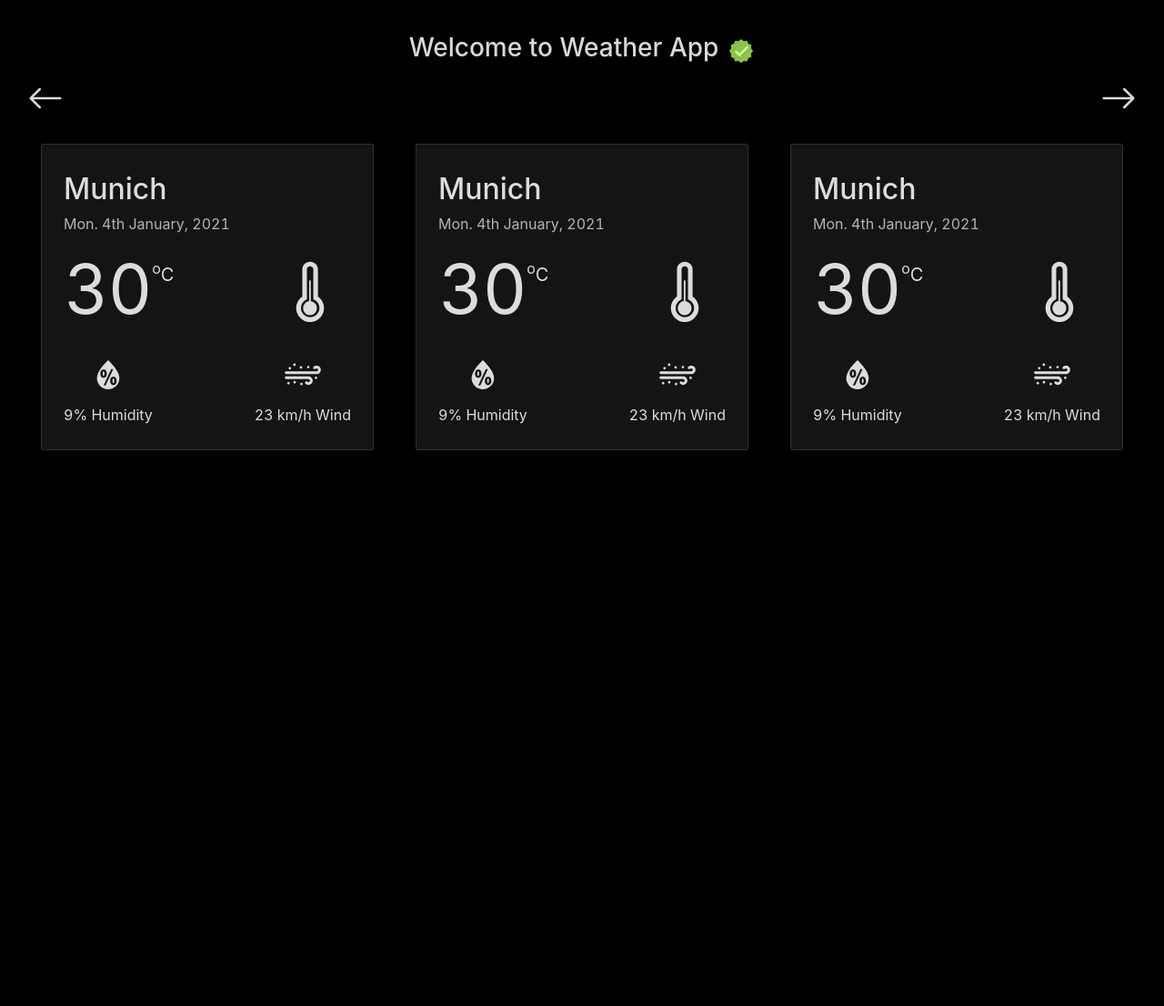
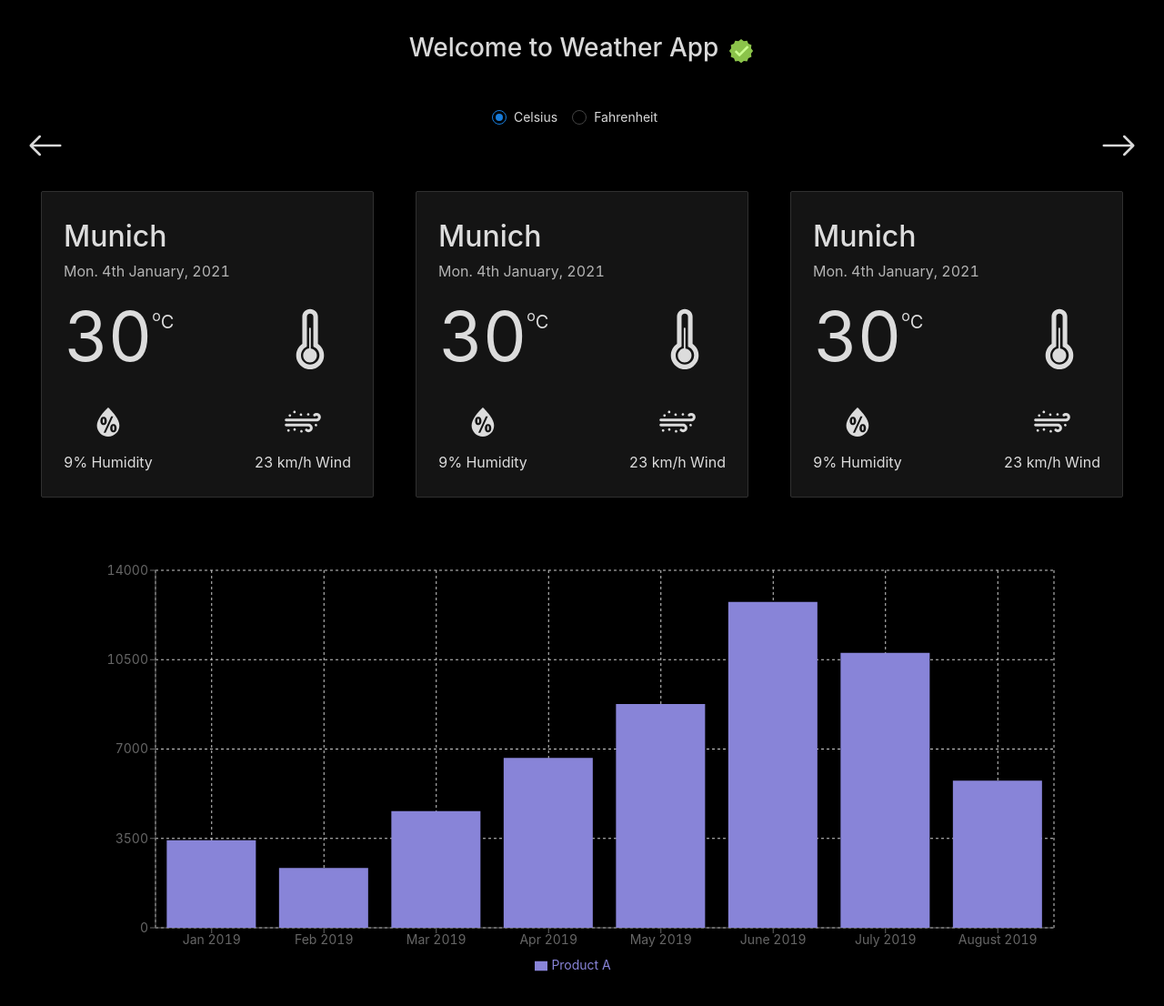
Before and after one commit to greatertomi/weather-app, a React (Create React App) app: page / in a window 1280 px wide. Shown: the whole page at 91% size. Before the commit the page ends 800 px from the top, so only its background shows below. Built offline with nearby package versions, Linux system fonts and the light colour scheme.

Commit message:
Began working on scrolling weather card

```diff
--- a/src/App.js
+++ b/src/App.js
@@ -1,8 +1,8 @@
-import { BsArrowLeft, BsArrowRight } from "react-icons/bs";
 import { FcApproval } from "react-icons/fc";
 
 import "./app.scss";
 import Weathers from "./components/Weathers";
+import WeatherChart from "./components/WeatherChart";
 
 const App = () => {
   return (
@@ -13,11 +13,8 @@ const App = () => {
           <FcApproval size={30} />
         </div>
       </div>
-      <div className="navArrow">
-        <BsArrowLeft size={40} />
-        <BsArrowRight size={40} />
-      </div>
       <Weathers />
+      <WeatherChart />
     </div>
   );
 };
--- a/src/app.scss
+++ b/src/app.scss
@@ -53,3 +53,16 @@
   justify-content: center;
   align-items: center;
 }
+
+.chart-container {
+  width: 100%;
+  height: 500px;
+  display: flex;
+  justify-content: center;
+}
+
+.radios {
+  display: flex;
+  justify-content: center;
+  margin-top: 30px;
+}
--- /dev/null
+++ b/src/components/WeatherChart.js
@@ -0,0 +1,68 @@
+import React from "react";
+import {
+  BarChart,
+  Bar,
+  YAxis,
+  XAxis,
+  CartesianGrid,
+  Tooltip,
+  Legend,
+  ResponsiveContainer,
+} from "recharts";
+
+const data = [
+  {
+    name: "Jan 2019",
+    "Product A": 3432,
+  },
+  {
+    name: "Feb 2019",
+    "Product A": 2342,
+  },
+  {
+    name: "Mar 2019",
+    "Product A": 4565,
+  },
+  {
+    name: "Apr 2019",
+    "Product A": 6654,
+  },
+  {
+    name: "May 2019",
+    "Product A": 8765,
+  },
+  {
+    name: "June 2019",
+    "Product A": 12765,
+  },
+  {
+    name: "July 2019",
+    "Product A": 10765,
+  },
+  {
+    name: "August 2019",
+    "Product A": 5765,
+  },
+];
+
+const WeatherChart = () => {
+  return (
+    <div className="chart-container">
+      <ResponsiveContainer width="90%" height="100%">
+        <BarChart
+          data={data}
+          margin={{ top: 50, right: 30, left: 20, bottom: 5 }}
+        >
+          <CartesianGrid strokeDasharray="3 3" />
+          <XAxis dataKey="name" />
+          <YAxis />
+          <Tooltip />
+          <Legend />
+          <Bar dataKey="Product A" fill="#8884d8" />
+        </BarChart>
+      </ResponsiveContainer>
+    </div>
+  );
+};
+
+export default WeatherChart;
--- a/src/components/Weathers.js
+++ b/src/components/Weathers.js
@@ -1,14 +1,33 @@
-import React from "react";
+import React, { useState } from "react";
 import WeatherCard from "./WeatherCard";
-import { Row } from "antd";
+import { Row, Radio } from "antd";
+import { BsArrowLeft, BsArrowRight } from "react-icons/bs";
 
 const Weathers = () => {
+  const [unit, setUnit] = useState("celsius");
+
+  const handleChangeUnit = (e) => {
+    setUnit(e.target.value);
+  };
+
   return (
     <div>
+      <div className="radios">
+        <Radio.Group onChange={handleChangeUnit} value={unit}>
+          <Radio value="celsius">Celsius</Radio>
+          <Radio value="fahrenheit">Fahrenheit</Radio>
+        </Radio.Group>
+      </div>
+      <div className="navArrow">
+        <BsArrowLeft size={40} />
+        <BsArrowRight size={40} />
+      </div>
       <Row gutter={16}>
         <WeatherCard />
         <WeatherCard />
         <WeatherCard />
+        {/*<WeatherCard />
+        <WeatherCard />*/}
       </Row>
     </div>
   );
```
Also changed, not shown: 1 other file (tests, documents, lock files or other folders).
